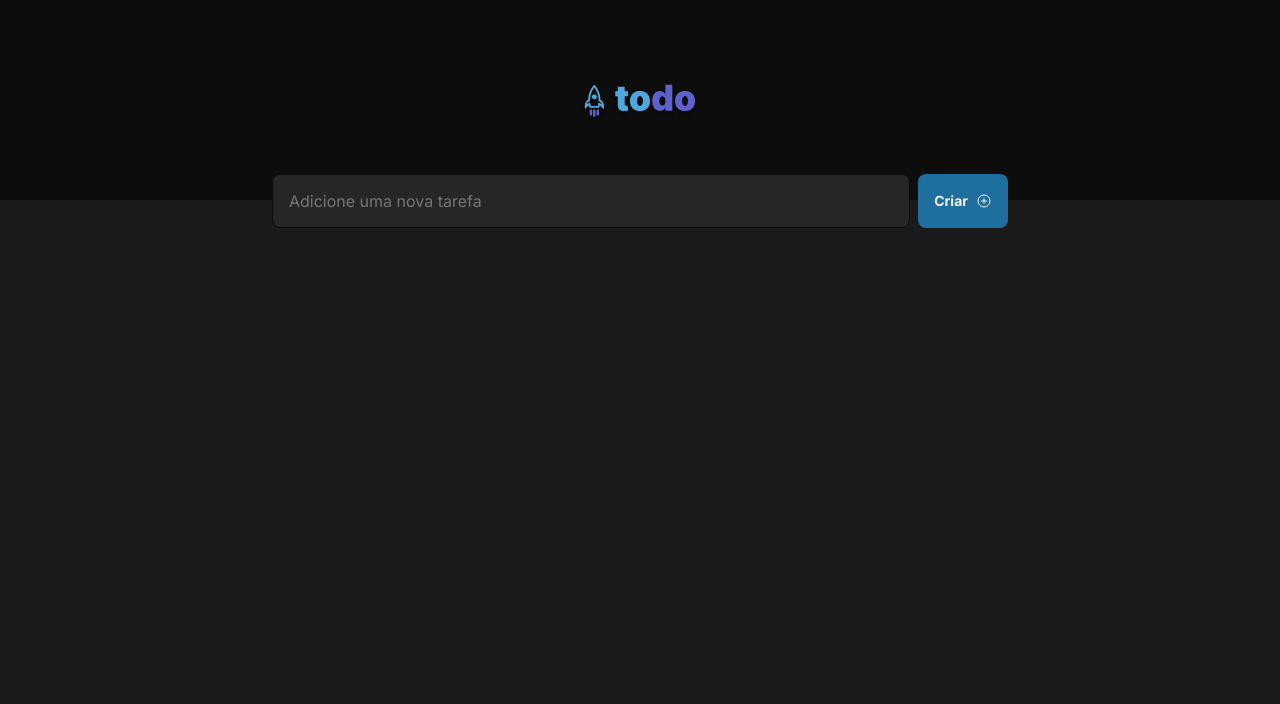
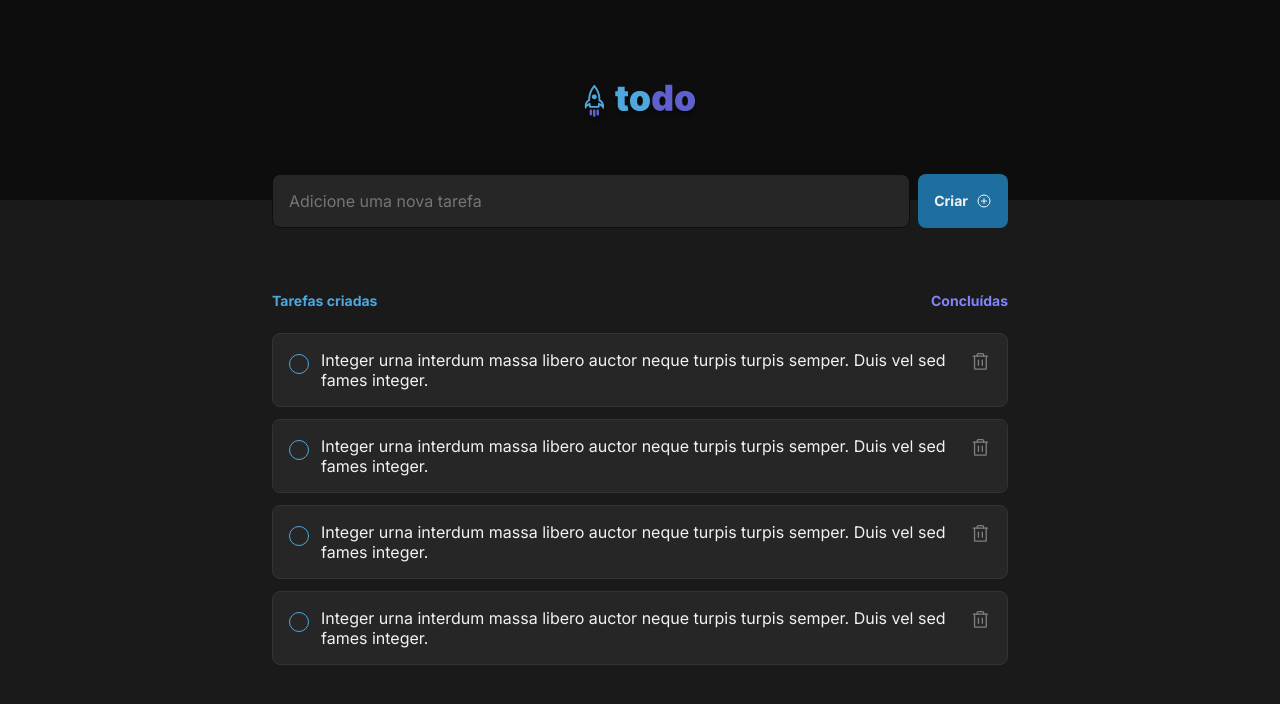
Before and after one commit to JeanB762/deafio01-conceitos-react, a React (Vite) app: page / in a window 1280 px wide. Shown: the top 704 px of the page. Built offline with nearby package versions, Linux system fonts and the light colour scheme.

Commit message:
feature: Criação da Listagem de tasks e do componente de Task

```diff
--- a/src/App.tsx
+++ b/src/App.tsx
@@ -2,6 +2,7 @@ import { Header } from './components/Header';
 import { NewTask } from './components/NewTask';
 import styles from './App.module.css';
 import './global.css';
+import { TaskList } from './components/TaskList';
 
 function App() {
   return (
@@ -11,6 +12,7 @@ function App() {
         <div className={styles.container}>
           <main>
             <NewTask />
+            <TaskList />
           </main>
         </div>
       </div>
--- /dev/null
+++ b/src/components/Task.module.css
@@ -0,0 +1,49 @@
+.task {
+  display: flex;
+  align-items: flex-start;
+  padding: 1rem;
+  gap: 0.75rem;
+  background-color: var(--gray-500);
+  border: 1px solid var(--gray-400);
+  border-radius: 8px;
+}
+
+.task .checkWrapper {
+  margin-top: calc(0px - 1rem);
+}
+
+.task input[type='checkbox'] {
+  appearance: none;
+  -webkit-appearance: none;
+  -moz-appearance: none;
+}
+
+.task .checked {
+  display: flex;
+  align-items: center;
+  justify-content: center;
+  opacity: 0.9;
+  height: 1.25rem;
+  width: 1.25rem;
+  border-radius: 50%;
+  border: 1px solid var(--purple-dark);
+  background-color: var(--purple-dark);
+}
+
+.task .textChecked {
+  text-decoration: line-through;
+  color: var(--gray-300);
+}
+
+.task .unchecked {
+  height: 1.25rem;
+  width: 1.25rem;
+  border-radius: 50%;
+  border: 1px solid var(--blue);
+}
+
+.task .trash {
+  height: 1.5rem;
+  width: 1.5rem;
+  color: var(--gray-300);
+}
--- /dev/null
+++ b/src/components/Task.tsx
@@ -0,0 +1,38 @@
+import { ChangeEvent, useState } from 'react';
+import styles from './Task.module.css';
+
+import { Check, Trash } from 'phosphor-react';
+
+export function Task() {
+  const [checked, setChecked] = useState(false);
+
+  function handleCheckboxChange(event: ChangeEvent<HTMLInputElement>) {
+    setChecked(event.target.checked);
+  }
+  return (
+    <div className={styles.task}>
+      <div className={styles.checkWrapper}>
+        <input
+          type='checkbox'
+          id='cheackbox-task'
+          checked={checked}
+          onChange={handleCheckboxChange}
+        />
+        <label htmlFor='cheackbox-task'>
+          {checked ? (
+            <div className={styles.checked}>
+              <Check />
+            </div>
+          ) : (
+            <div className={styles.unchecked} />
+          )}
+        </label>
+      </div>
+      <span className={`${checked && styles.textChecked}`}>
+        Integer urna interdum massa libero auctor neque turpis turpis semper.
+        Duis vel sed fames integer.
+      </span>
+      <Trash className={styles.trash} />
+    </div>
+  );
+}
--- /dev/null
+++ b/src/components/TaskList.module.css
@@ -0,0 +1,49 @@
+.tasks {
+  margin-top: 4rem;
+  display: flex;
+  flex-direction: column;
+  gap: 1.5rem;
+}
+
+.tasks .tasksInfo {
+  display: flex;
+  justify-content: space-between;
+}
+
+.tasks .tasksInfo .createdTasks {
+  font-size: 0.875rem;
+  color: var(--blue);
+  font-weight: bold;
+}
+.tasks .tasksInfo .completedTasks {
+  font-size: 0.875rem;
+  color: var(--purple);
+  font-weight: bold;
+}
+
+.tasks .tasksList {
+  display: flex;
+  flex-direction: column;
+  gap: 0.75rem;
+}
+
+.tasks .tasksListEmpty {
+  display: flex;
+  flex-direction: column;
+  justify-content: center;
+  align-items: center;
+  padding: 4rem 1.5rem;
+  gap: 1rem;
+  border-top: 1px solid var(--gray-400);
+  border-radius: 8px;
+  color: var(--gray-300);
+  line-height: 1.4;
+}
+
+.tasks .tasksListEmpty .tasksInfo_bold {
+  font-weight: bold;
+}
+
+.tasks .tasksListEmpty img {
+  height: 3.5rem;
+}
--- /dev/null
+++ b/src/components/TaskList.tsx
@@ -0,0 +1,39 @@
+import { useEffect, useState } from 'react';
+import clipBoard from '../assets/Clipboard.svg';
+import { Task } from './Task';
+import styles from './TaskList.module.css';
+
+export function TaskList() {
+  const [hasTasks, setHasTasks] = useState(false);
+  const [tasks, setTasks] = useState([1, 2, 3, 4]);
+
+  useEffect(() => {
+    tasks.length > 0 ? setHasTasks(true) : setHasTasks(false);
+  }, [tasks]);
+
+  return (
+    <div className={styles.tasks}>
+      <div className={styles.tasksInfo}>
+        <span className={styles.createdTasks}>Tarefas criadas</span>
+        <span className={styles.completedTasks}>Concluídas</span>
+      </div>
+      {hasTasks ? (
+        <div className={styles.tasksList}>
+          {tasks.map((task) => {
+            return <Task key={task} />;
+          })}
+        </div>
+      ) : (
+        <div className={styles.tasksListEmpty}>
+          <img src={clipBoard} alt='' />
+          <div>
+            <p className={styles.tasksInfo_bold}>
+              Você ainda não tem tarefas cadastradas
+            </p>
+            <p>Crie tarefas e organize seus itens a fazer</p>
+          </div>
+        </div>
+      )}
+    </div>
+  );
+}
```
Also changed, not shown: src/assets/Clipboard.svg (added).
